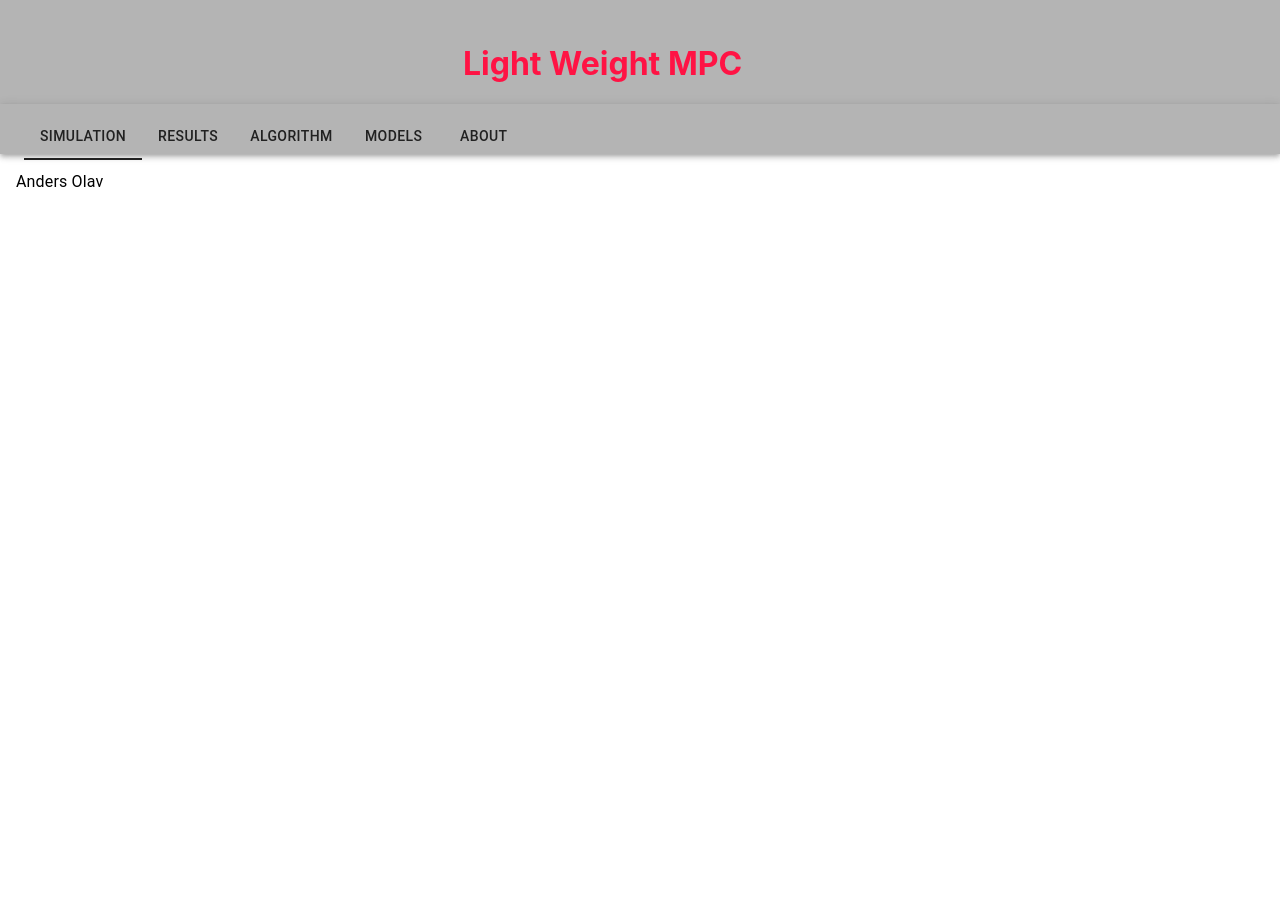
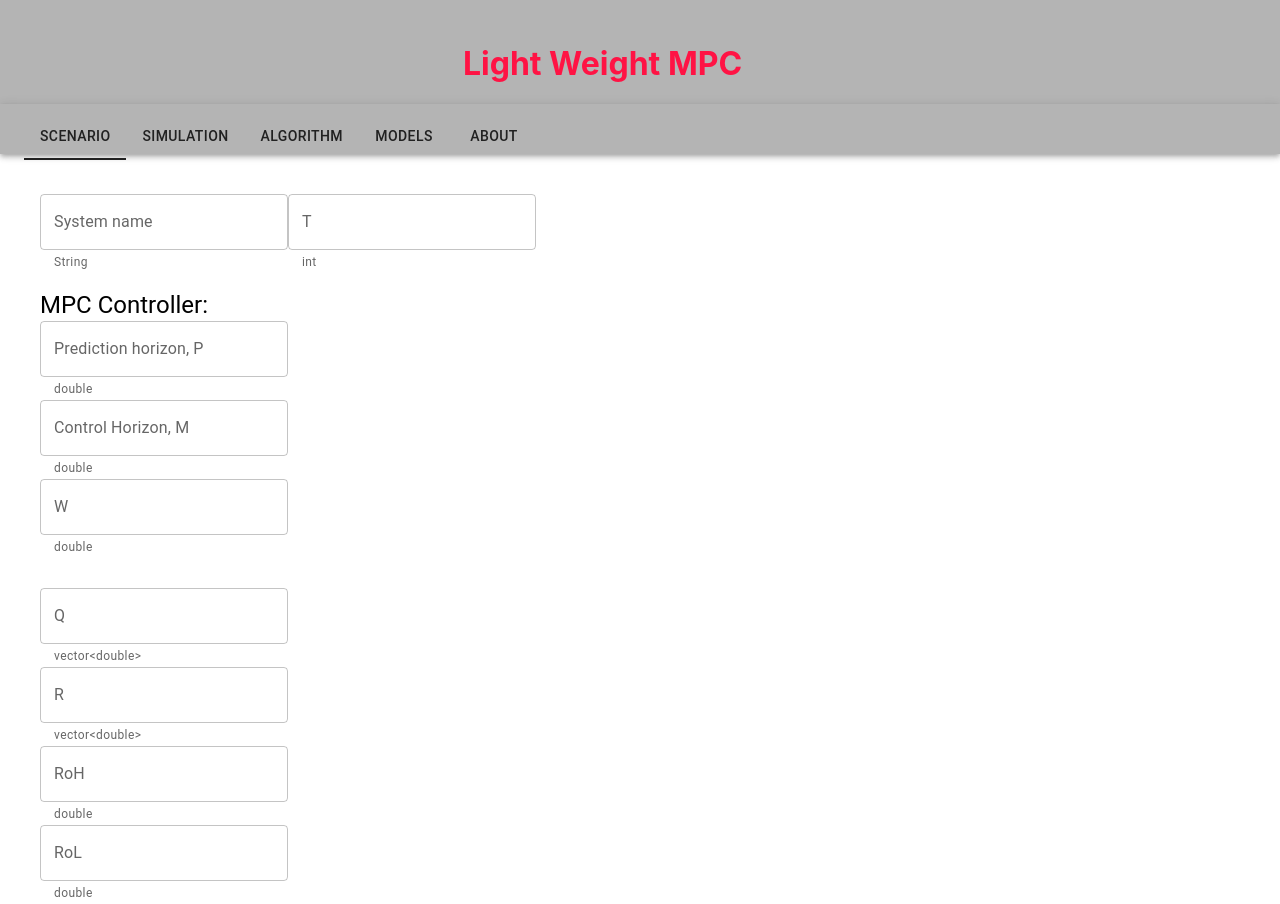
Before and after one commit to gotvinne/lightweight-mpc-app, a React (Create React App) app: page / in a window 1280 px wide. Shown: the top 904 px of the page. Before the commit the page ends 800 px from the top, so only its background shows below. Built offline with nearby package versions, Linux system fonts and the light colour scheme.

Commit message:
Added scenario page

```diff
--- a/src/Components/Header.js
+++ b/src/Components/Header.js
@@ -1,13 +1,15 @@
 import React from "react";
 import { AppBar, Tab, Tabs, Toolbar, Typography, Box } from "@mui/material";
 
+// Components
 import About from "./About";
+import Scenario from "./Scenario";
 
 import '../css/Header.css'
 import logo from '../img/equinor_logo.jpg'
 
 const ImageStyle = {height: "75px", width: "75px", transform: "translate(750px, 18px)"}
-const Pages = ["Simulation", "Results", "Algorithm", "Models", "about"];
+const Pages = ["Scenario", "Simulation", "Algorithm", "Models", "about"];
 
 interface TabPanelProps { // Struct
     children?: React.ReactNode;
@@ -58,12 +60,10 @@ function Header() {
                 </Toolbar>
             </AppBar>
             <TabPanel value={value} index={0}>
-                <Box sx={{ width: "100%", pt: 2, pl: 2 }}>
-                    <Typography> Anders Olav </Typography>
-                </Box>
+                <Scenario/>
             </TabPanel>
             <TabPanel value={value} index={1}>
-            <   Box sx={{ width: "100%", pt: 2, pl: 2 }}>
+                <Box sx={{ width: "100%", pt: 2, pl: 2 }}>
                 <Typography> Marie Eline </Typography>
                 </Box>
             </TabPanel>
--- /dev/null
+++ b/src/Components/Scenario.js
@@ -0,0 +1,38 @@
+import { TextField, Box, Typography } from "@mui/material";
+import React from "react";
+
+const DataTypes = ["double", "vector<double>", "String", "int"];
+const Buttons = ["System name", "Prediction horizon, P", "Control Horizon, M", "W", "Q", "R", "RoH", "RoL", "T"];
+
+export default function Scenario() {
+
+    return (
+        <Box sx={{ width: "100%", pt: 5, pl: 5 }}>
+            <Box >
+                <TextField id="system" label={Buttons[0]} variant="outlined" helperText={DataTypes[2]} />
+                <TextField id="T" label={Buttons[8]} variant="outlined" helperText={DataTypes[3]} />
+            </Box>
+
+            <Box sx={{pt: 2, width: "20%"}}>
+                <Typography variant="h5"> MPC Controller: </Typography>
+                <Box />
+                <TextField id="p" label={Buttons[1]} variant="outlined" helperText={DataTypes[0]}/>
+                <Box />
+                <TextField id="m" label={Buttons[2]} variant="outlined" helperText={DataTypes[0]}/>
+                <Box />
+                <TextField id="w" label={Buttons[3]} variant="outlined" helperText={DataTypes[0]}/>
+                <Box sx={{height: 30}}/>
+                <TextField id="q" label={Buttons[4]} variant="outlined" helperText={DataTypes[1]}/>
+                <Box />
+                <TextField id="R" label={Buttons[5]} variant="outlined" helperText={DataTypes[1]}/>
+                <Box />
+                <TextField id="roh" label={Buttons[6]} variant="outlined" helperText={DataTypes[0]}/>
+                <Box />
+                <TextField id="rol" label={Buttons[7]} variant="outlined" helperText={DataTypes[0]}/>
+            </Box>
+
+        </Box>
+
+
+    );
+}
```
